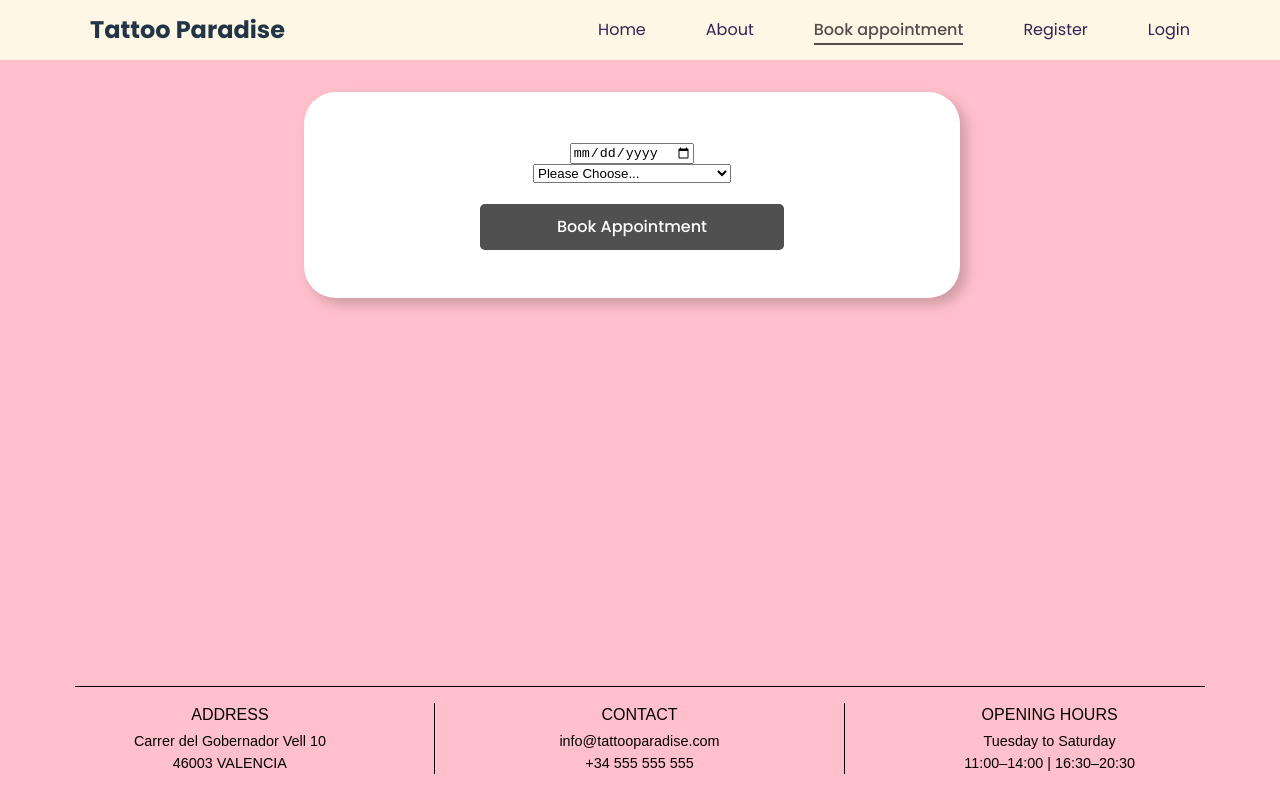
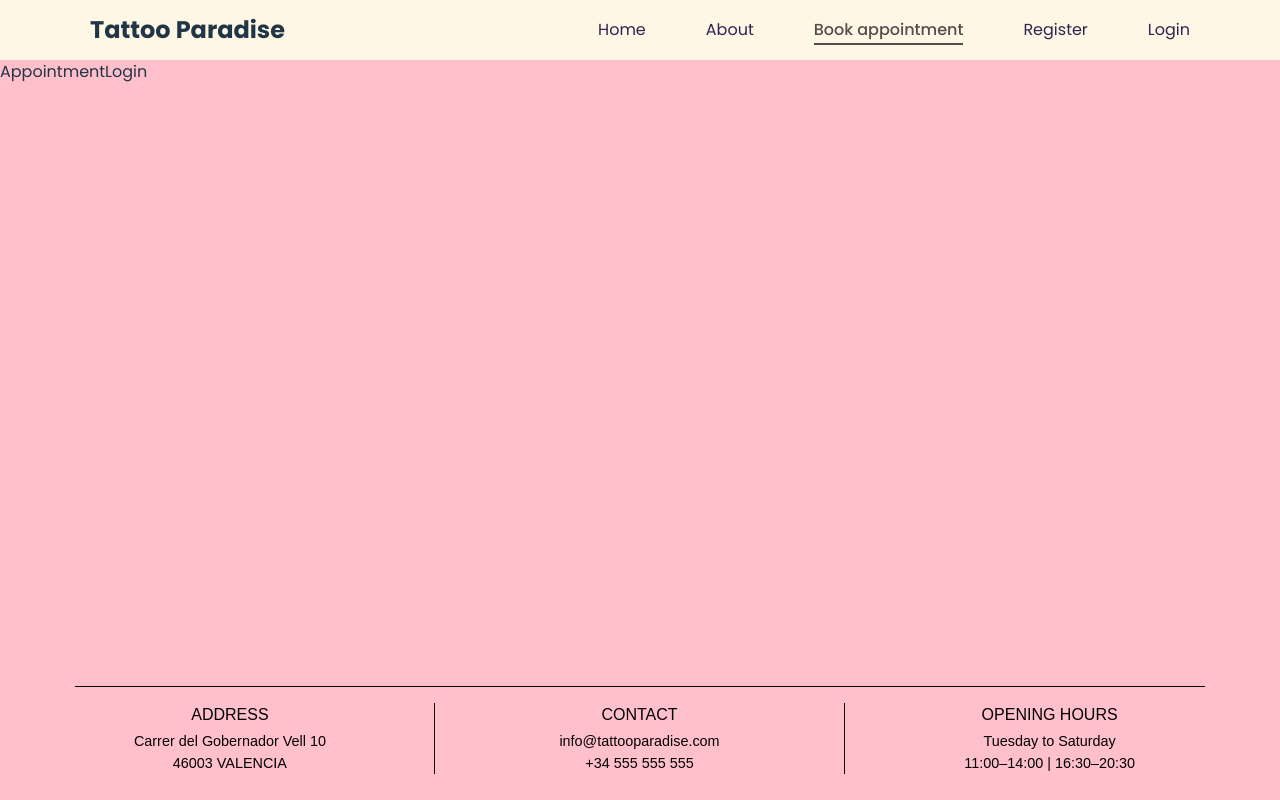
Before and after one commit to MandySpaan/GH_P4_TattooStudio_Frontend, a React (Vite) app: page /appointments in a window 1280 px wide. Built offline with nearby package versions, Linux system fonts and the light colour scheme.

Commit message:
feat: made the Appointments page show different components depending on whether there is a token or not

```diff
--- /dev/null
+++ b/src/components/AppointmentLogin/AppointmentLogin.jsx
@@ -0,0 +1,7 @@
+import React from "react";
+
+const AppointmentLogin = () => {
+  return <div>AppointmentLogin</div>;
+};
+
+export default AppointmentLogin;
--- a/src/components/MyAppointments/MyAppointments.jsx
+++ b/src/components/MyAppointments/MyAppointments.jsx
@@ -59,3 +59,5 @@ export const MyAppointments = () => {
     </div>
   );
 };
+
+export default MyAppointments;
--- a/src/pages/Appointments/Appointments.css
+++ b/src/pages/Appointments/Appointments.css
@@ -0,0 +1,3 @@
+.hidden {
+    display: none;
+}
--- a/src/pages/Appointments/Appointments.jsx
+++ b/src/pages/Appointments/Appointments.jsx
@@ -1,10 +1,23 @@
 import React from "react";
 import BookAppointment from "../../components/BookAppointment/BookAppointment";
+import { MyAppointments } from "../../components/MyAppointments/MyAppointments";
+import AppointmentLogin from "../../components/AppointmentLogin/AppointmentLogin";
+import "./Appointments.css";
 
 export const Appointments = () => {
+  const passport = JSON.parse(localStorage.getItem("passport"));
+  const isLoggedIn = passport && passport.token;
+
   return (
     <div>
-      <BookAppointment />
+      {isLoggedIn ? (
+        <>
+          <BookAppointment />
+          <MyAppointments />
+        </>
+      ) : (
+        <AppointmentLogin />
+      )}
     </div>
   );
 };
```
